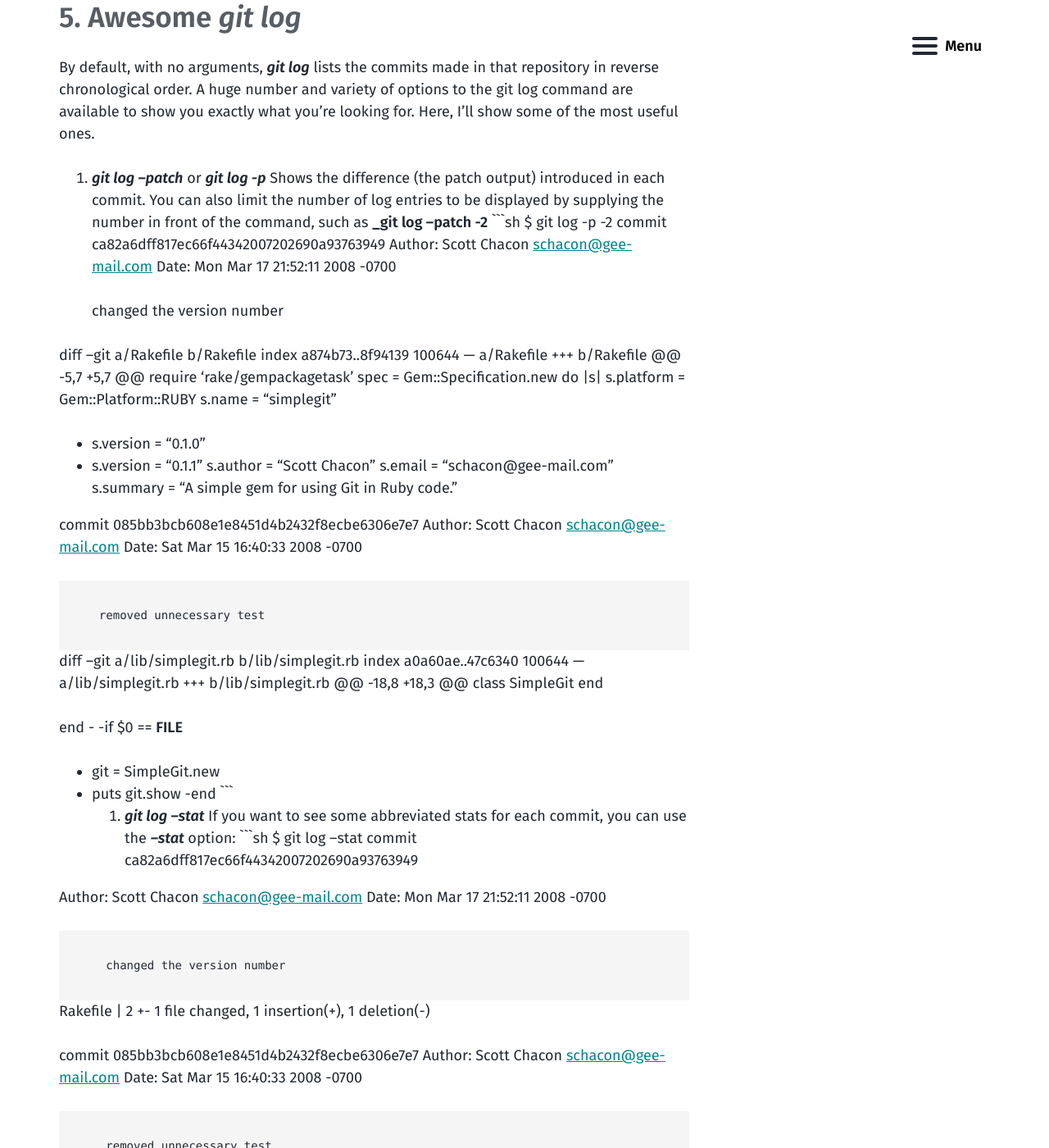
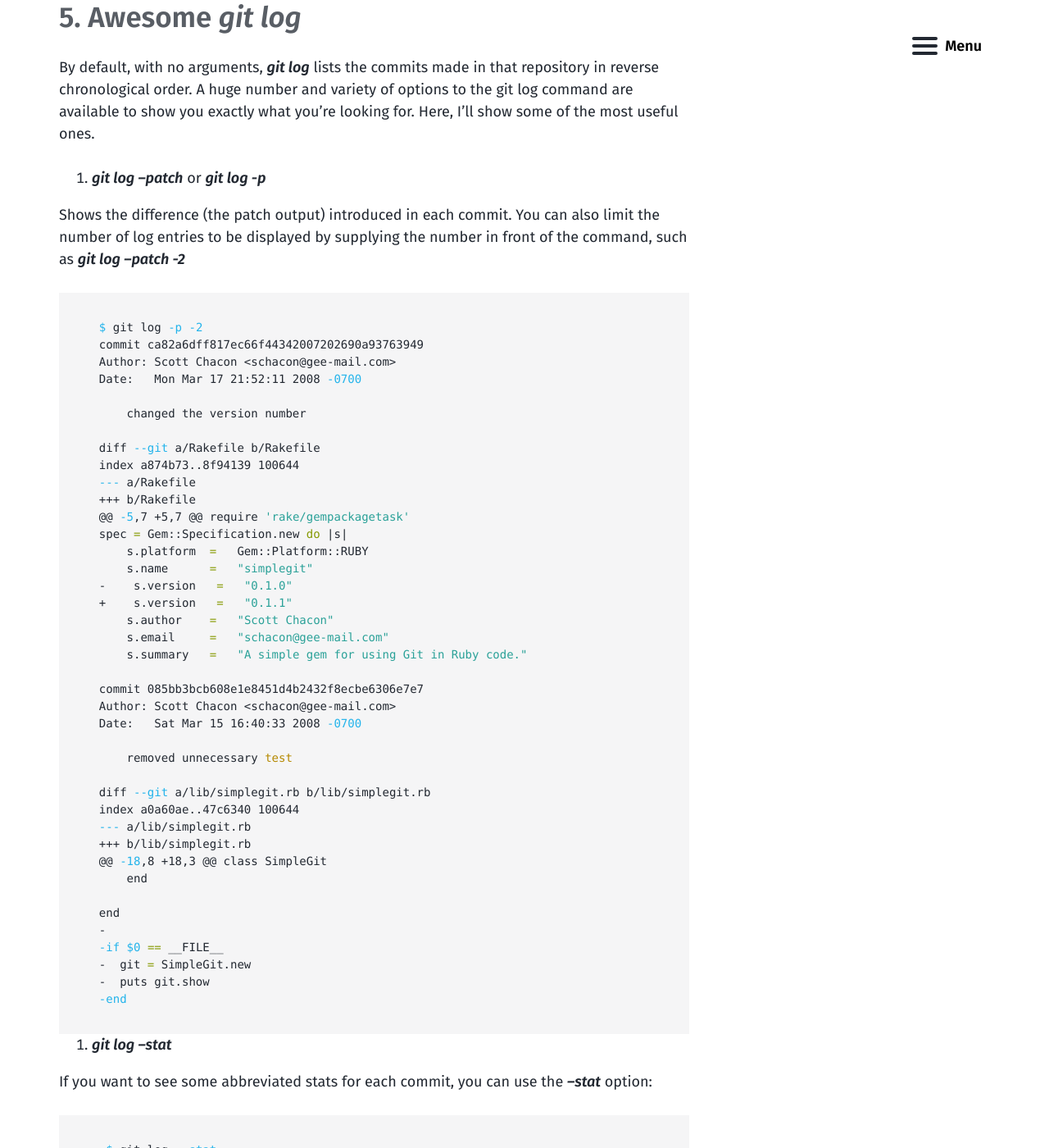
Before and after one commit to rajudev/rajudev.github.io, a Jekyll site: the page built from _posts/2018-08-29-Git-tricks-that-very-few-people-know-and-use.md, in a window 1280 px wide and 1400 px high, scrolled down 2568 px. Shown: the whole window at 82% size. Built offline with Jekyll 4.4.1, drawn with Linux system fonts in a browser that asks for light colours; some of the changed text lies outside the part shown.

Commit message:
corrected the alignments further

````diff
--- a/_posts/2018-08-29-Git-tricks-that-very-few-people-know-and-use.md
+++ b/_posts/2018-08-29-Git-tricks-that-very-few-people-know-and-use.md
@@ -86,10 +86,13 @@ By default, with no arguments, **_git log_** lists the commits made in that repo
 in reverse chronological order. A huge number and variety of options to the git log
 command are available to show you exactly what you’re looking for.
 Here, I'll show some of the most useful ones.
+
   1. **_git log --patch_** or **_git log -p_**
+
   Shows the difference (the patch output) introduced in each commit.
   You can also limit the number of log entries to be displayed by supplying
-  the number in front of the command, such as **_git log --patch -2**
+  the number in front of the command, such as **_git log --patch -2_**
+
   ```sh
   $ git log -p -2
   commit ca82a6dff817ec66f44342007202690a93763949
@@ -132,8 +135,11 @@ Here, I'll show some of the most useful ones.
   -  puts git.show
   -end
   ```
+
   2. **_git log --stat_**
+
    If you want to see some abbreviated stats for each commit, you can use the **_--stat_** option:
+
    ```sh
    $ git log --stat
    commit ca82a6dff817ec66f44342007202690a93763949
@@ -167,6 +173,7 @@ Here, I'll show some of the most useful ones.
    3 files changed, 54 insertions(+)
    ```
 
+
 ## 6.
 
 ## 7.
````
